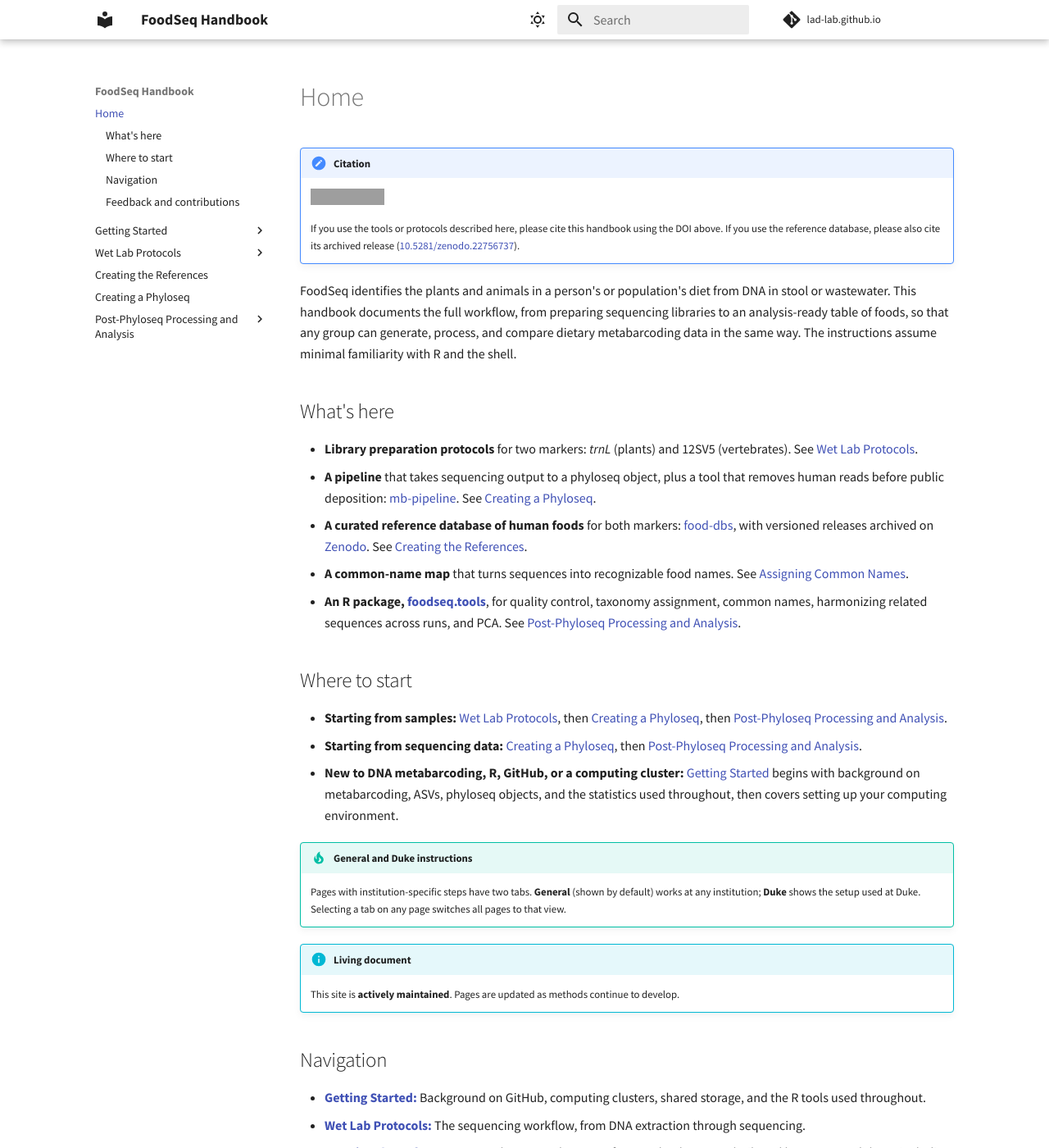
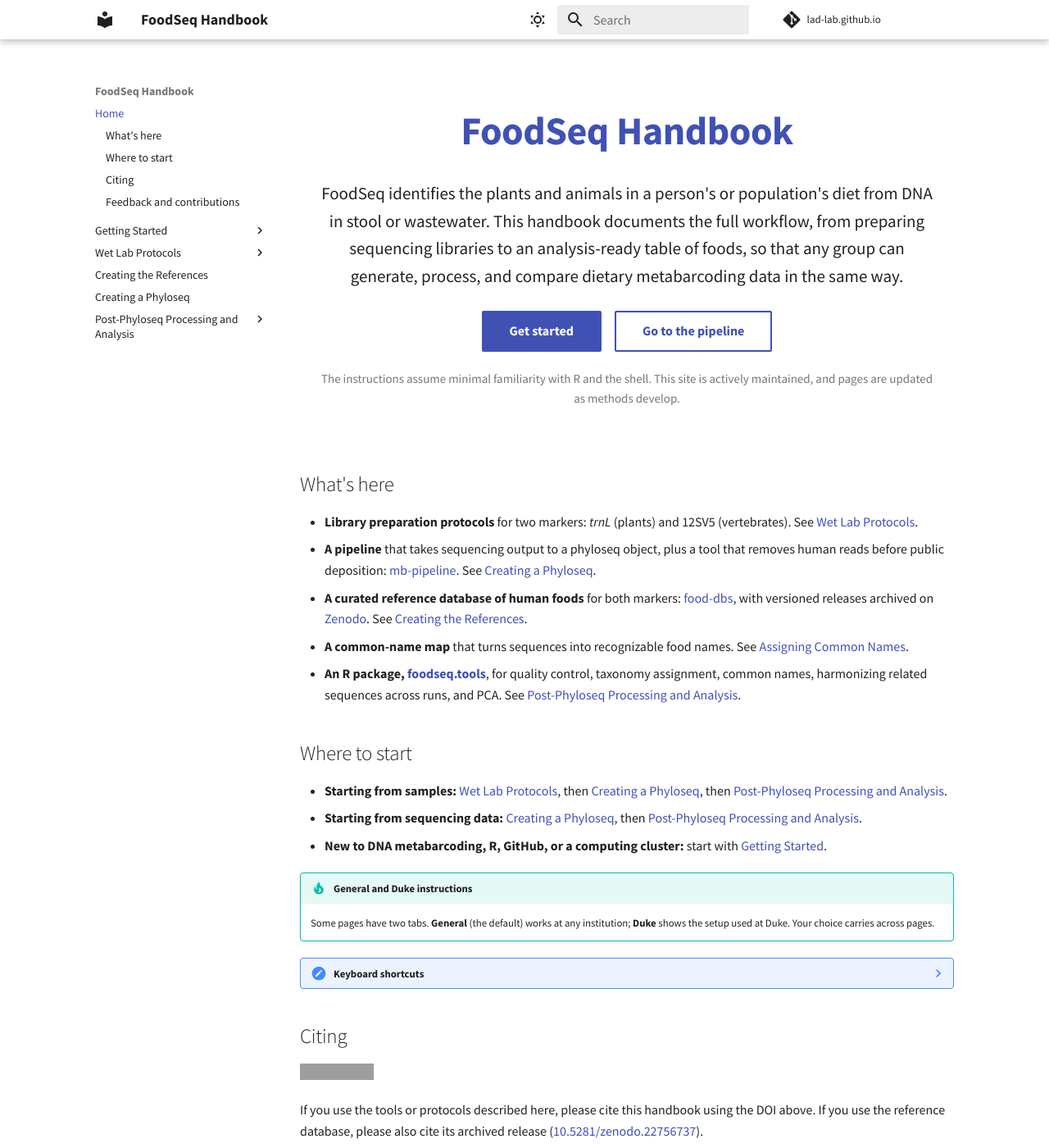
Before and after one commit to LAD-LAB/lad-lab.github.io, an MkDocs documentation site: the page built from docs/index.md, in a window 1280 px wide and 1400 px high. Shown: the whole window at 82% size. Built offline with MkDocs 1.6.1 and Material for MkDocs 9.7.7, drawn with Linux system fonts in a browser that asks for light colours; comment, search, counter and statistics services are not loaded; some of the changed text lies outside the part shown; grey boxes are pictures that could not be loaded.

Commit message:
Home page: title banner with buttons, citation moved to bottom, trim navigation list
Co-Authored-By: Claude Opus 5.5 <noreply@anthropic.com>

```diff
--- a/docs/index.md
+++ b/docs/index.md
@@ -1,48 +1,44 @@
-# Home
+<div class="hero" markdown>
 
-!!! note "Citation"
+# FoodSeq Handbook
 
-    [![DOI](https://zenodo.org/badge/DOI/10.5281/zenodo.20174234.svg)](https://doi.org/10.5281/zenodo.20174234)
+FoodSeq identifies the plants and animals in a person's or population's diet from DNA in stool or wastewater. This handbook documents the full workflow, from preparing sequencing libraries to an analysis-ready table of foods, so that any group can generate, process, and compare dietary metabarcoding data in the same way.
 
-    If you use the tools or protocols described here, please cite this handbook using the DOI above. If you use the reference database, please also cite its archived release ([10.5281/zenodo.22756737](https://doi.org/10.5281/zenodo.22756737)).
+[Get started](intro.md){ .md-button .md-button--primary } [Go to the pipeline](pipeline.md){ .md-button }
 
-FoodSeq identifies the plants and animals in a person's or population's diet from DNA in stool or wastewater. This handbook documents the full workflow, from preparing sequencing libraries to an analysis-ready table of foods, so that any group can generate, process, and compare dietary metabarcoding data in the same way. The instructions assume minimal familiarity with R and the shell.
+<p class="hero-note">The instructions assume minimal familiarity with R and the shell. This site is actively maintained, and pages are updated as methods develop.</p>
+
+</div>
 
 ## What's here
 
-* **Library preparation protocols** for two markers: *trnL* (plants) and 12SV5 (vertebrates). See [Wet Lab Protocols](https://lad-lab.github.io/wetlab.html).
-* **A pipeline** that takes sequencing output to a phyloseq object, plus a tool that removes human reads before public deposition: [mb-pipeline](https://github.com/LAD-LAB/mb-pipeline). See [Creating a Phyloseq](https://lad-lab.github.io/pipeline.html).
-* **A curated reference database of human foods** for both markers: [food-dbs](https://github.com/LAD-LAB/food-dbs), with versioned releases archived on [Zenodo](https://doi.org/10.5281/zenodo.22756737). See [Creating the References](https://lad-lab.github.io/references.html).
-* **A common-name map** that turns sequences into recognizable food names. See [Assigning Common Names](https://lad-lab.github.io/commonnames.html).
-* **An R package, [foodseq.tools](https://github.com/LAD-LAB/foodseq.tools)**, for quality control, taxonomy assignment, common names, harmonizing related sequences across runs, and PCA. See [Post-Phyloseq Processing and Analysis](https://lad-lab.github.io/processing.html).
+* **Library preparation protocols** for two markers: *trnL* (plants) and 12SV5 (vertebrates). See [Wet Lab Protocols](wetlab.md).
+* **A pipeline** that takes sequencing output to a phyloseq object, plus a tool that removes human reads before public deposition: [mb-pipeline](https://github.com/LAD-LAB/mb-pipeline). See [Creating a Phyloseq](pipeline.md).
+* **A curated reference database of human foods** for both markers: [food-dbs](https://github.com/LAD-LAB/food-dbs), with versioned releases archived on [Zenodo](https://doi.org/10.5281/zenodo.22756737). See [Creating the References](references.md).
+* **A common-name map** that turns sequences into recognizable food names. See [Assigning Common Names](commonnames.md).
+* **An R package, [foodseq.tools](https://github.com/LAD-LAB/foodseq.tools)**, for quality control, taxonomy assignment, common names, harmonizing related sequences across runs, and PCA. See [Post-Phyloseq Processing and Analysis](processing.md).
 
 ## Where to start
 
-* **Starting from samples:** [Wet Lab Protocols](https://lad-lab.github.io/wetlab.html), then [Creating a Phyloseq](https://lad-lab.github.io/pipeline.html), then [Post-Phyloseq Processing and Analysis](https://lad-lab.github.io/processing.html).
-* **Starting from sequencing data:** [Creating a Phyloseq](https://lad-lab.github.io/pipeline.html), then [Post-Phyloseq Processing and Analysis](https://lad-lab.github.io/processing.html).
-* **New to DNA metabarcoding, R, GitHub, or a computing cluster:** [Getting Started](https://lad-lab.github.io/intro.html) begins with background on metabarcoding, ASVs, phyloseq objects, and the statistics used throughout, then covers setting up your computing environment.
+* **Starting from samples:** [Wet Lab Protocols](wetlab.md), then [Creating a Phyloseq](pipeline.md), then [Post-Phyloseq Processing and Analysis](processing.md).
+* **Starting from sequencing data:** [Creating a Phyloseq](pipeline.md), then [Post-Phyloseq Processing and Analysis](processing.md).
+* **New to DNA metabarcoding, R, GitHub, or a computing cluster:** start with [Getting Started](intro.md).
 
 !!! tip "General and Duke instructions"
 
-    Pages with institution-specific steps have two tabs. **General** (shown by default) works at any institution; **Duke** shows the setup used at Duke. Selecting a tab on any page switches all pages to that view.
+    Some pages have two tabs. **General** (the default) works at any institution; **Duke** shows the setup used at Duke. Your choice carries across pages.
 
-!!! info "Living document"
+??? note "Keyboard shortcuts"
 
-    This site is **actively maintained**. Pages are updated as methods continue to develop.
+    * <kbd>P</kbd> or <kbd>,</kbd> moves to the previous page.
+    * <kbd>N</kbd> or <kbd>.</kbd> moves to the next page.
+    * <kbd>F</kbd>, <kbd>S</kbd>, or <kbd>/</kbd> opens search.
 
-## Navigation
+## Citing
 
-* [**Getting Started:**](https://lad-lab.github.io/intro.html) Background on GitHub, computing clusters, shared storage, and the R tools used throughout.
-* [**Wet Lab Protocols:**](https://lad-lab.github.io/wetlab.html) The sequencing workflow, from DNA extraction through sequencing.
-* [**Creating the References:**](https://lad-lab.github.io/references.html) How the *trnL* and 12SV5 reference databases are built and how to extend them, including maintaining `human-foods.csv`.
-* [**Creating a Phyloseq:**](https://lad-lab.github.io/pipeline.html) How to create a phyloseq object from sequencing output.
-* [**Post-Phyloseq Processing and Analysis:**](https://lad-lab.github.io/processing.html) How to process and analyze your phyloseq once it has been created.
+[![DOI](https://zenodo.org/badge/DOI/10.5281/zenodo.20174234.svg)](https://doi.org/10.5281/zenodo.20174234)
 
-To navigate between pages, use the following keyboard shortcuts:
-
-* <kbd>P</kbd>  or  <kbd>,</kbd> allow you to move to the previous page.
-* <kbd>N</kbd>  or  <kbd>.</kbd> allow you to move to the next page.
-* <kbd>F</kbd>,  <kbd>S</kbd>, or  <kbd>/</kbd> allow you to open the search dialog.
+If you use the tools or protocols described here, please cite this handbook using the DOI above. If you use the reference database, please also cite its archived release ([10.5281/zenodo.22756737](https://doi.org/10.5281/zenodo.22756737)).
 
 ## Feedback and contributions
 
--- a/docs/stylesheets/extra.css
+++ b/docs/stylesheets/extra.css
@@ -31,3 +31,33 @@
   .download-buttons .md-button {
     margin: 0.3em 0.5em;
   }
+  /* Home page banner */
+  .md-typeset .hero {
+    text-align: center;
+    padding: 1.5rem 1rem 1rem;
+    margin-bottom: 1rem;
+  }
+  .md-typeset .hero h1 {
+    font-weight: 700;
+    font-size: 2.4rem;
+    color: var(--md-typeset-a-color);
+    margin-bottom: 0.6em;
+  }
+  .md-typeset .hero > p:first-of-type {
+    font-size: 1.05rem;
+    max-width: 40rem;
+    margin-left: auto;
+    margin-right: auto;
+  }
+  .md-typeset .hero .md-button {
+    margin: 0.3em 0.4em;
+  }
+  .md-typeset .hero .hero-note {
+    font-size: 0.75rem;
+    color: var(--md-default-fg-color--light);
+  }
+  @media screen and (max-width: 44.9375em) {
+    .md-typeset .hero h1 {
+      font-size: 1.8rem;
+    }
+  }
```
